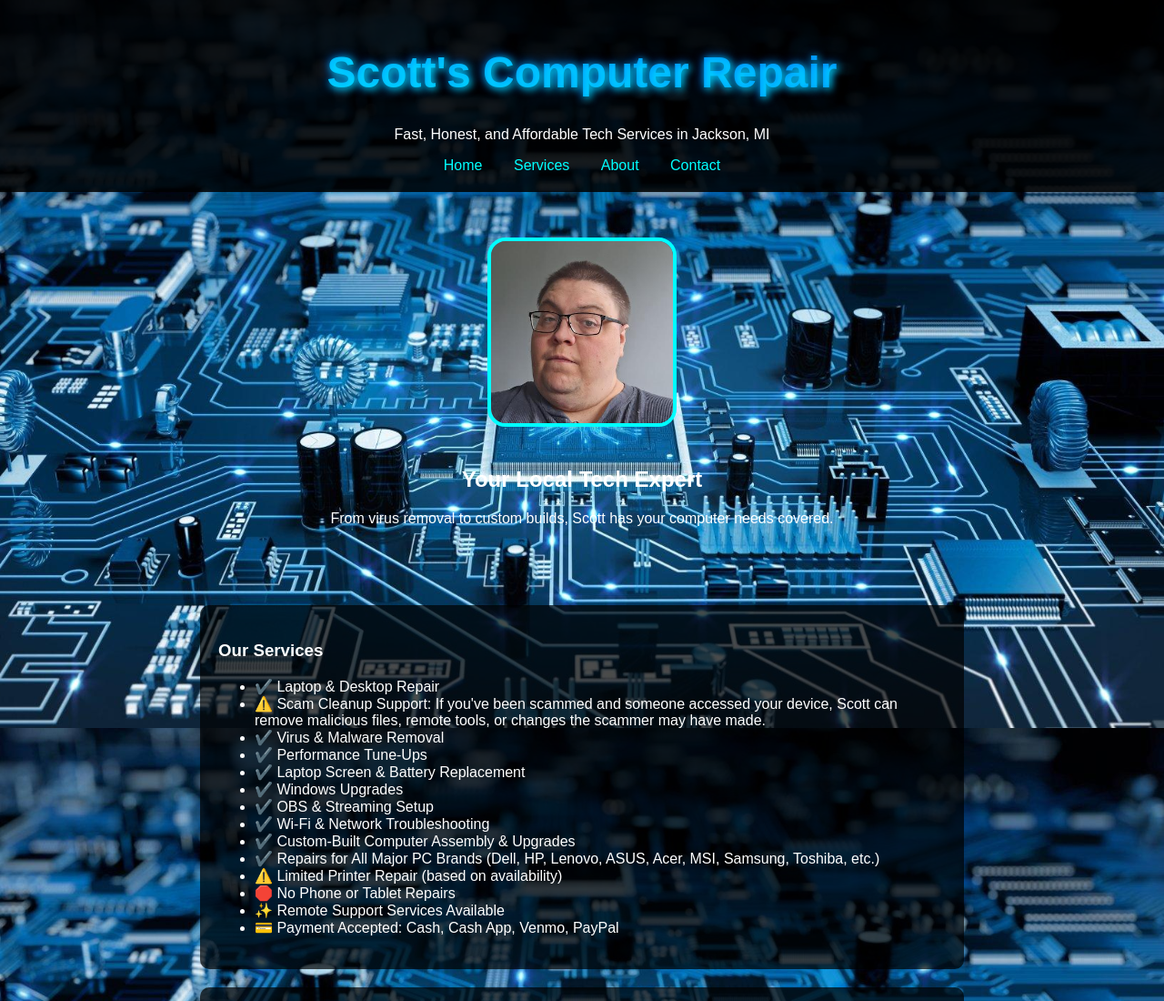
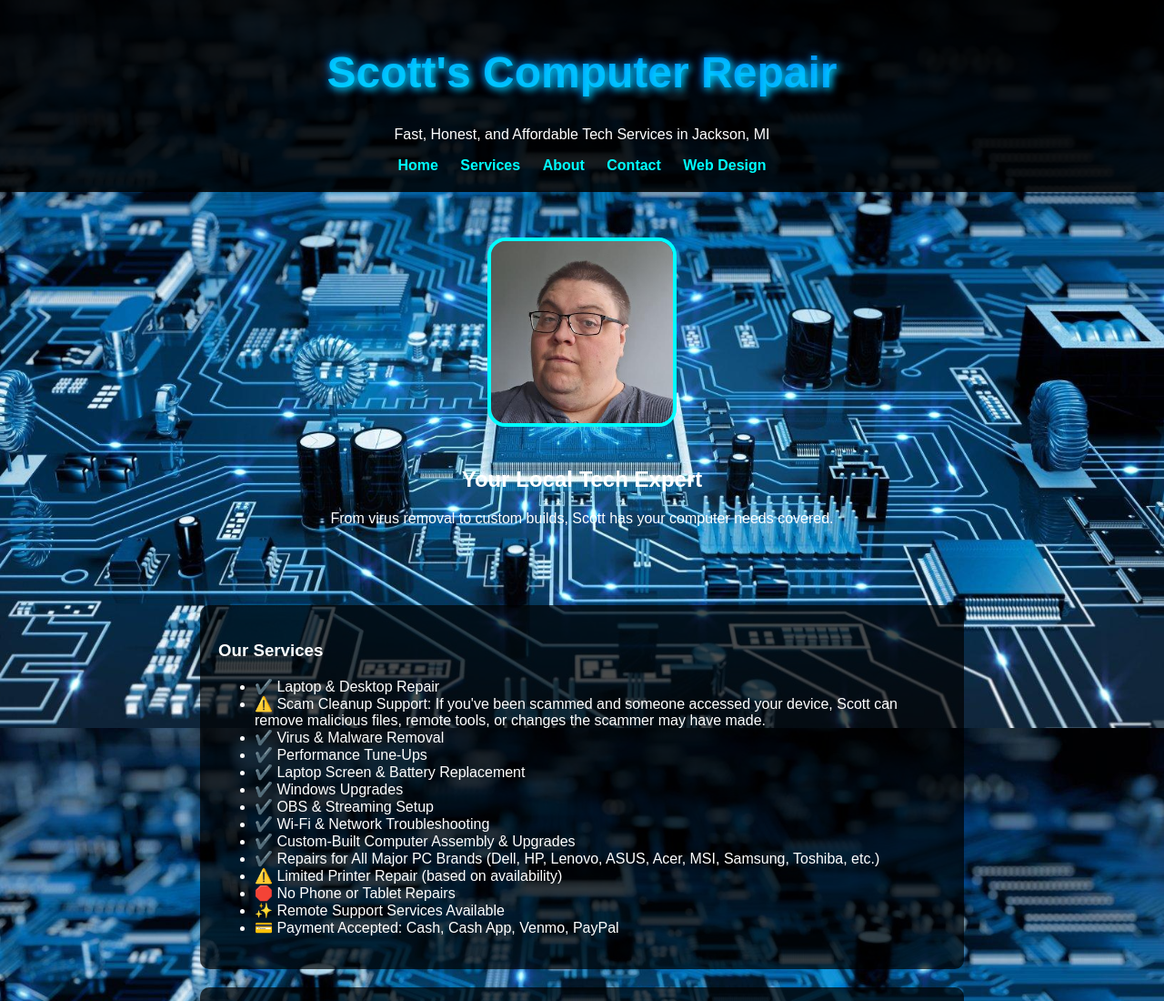
Before and after one commit to djice49202/scotts-computer-repair, a plain HTML site: page index.html in a window 1280 px wide. Shown: the top 1100 px of the page at 91% size. Drawn offline with Linux system fonts and the light colour scheme.

Commit message:
Add files via upload

```diff
--- a/index.html
+++ b/index.html
@@ -1,3 +1,4 @@
+
 <!DOCTYPE html>
 <html lang="en">
 <head>
@@ -18,13 +19,15 @@
   <header style="background: rgba(0, 0, 0, 0.85); padding: 20px; text-align: center;">
     <h1 style="font-size: 3em; background: linear-gradient(to right, #00ffff, #0066ff); -webkit-background-clip: text; color: transparent; text-shadow: 2px 2px 8px rgba(0,255,255,0.8), 0 0 12px #0066ff;">Scott's Computer Repair</h1>
     <p>Fast, Honest, and Affordable Tech Services in Jackson, MI</p>
-    <nav>
-      <a href="#" style="margin: 0 15px; color: #00ffff; text-decoration: none;">Home</a>
-      <a href="#services" style="margin: 0 15px; color: #00ffff; text-decoration: none;">Services</a>
-      <a href="#about" style="margin: 0 15px; color: #00ffff; text-decoration: none;">About</a>
-      <a href="#contact" style="margin: 0 15px; color: #00ffff; text-decoration: none;">Contact</a>
+    <nav style="text-align: center; margin-top: 15px;">
+      <a href="#" style="margin: 0 10px; color: #00ffff; text-decoration: none; font-weight: bold;">Home</a>
+      <a href="#services" style="margin: 0 10px; color: #00ffff; text-decoration: none; font-weight: bold;">Services</a>
+      <a href="#about" style="margin: 0 10px; color: #00ffff; text-decoration: none; font-weight: bold;">About</a>
+      <a href="#contact" style="margin: 0 10px; color: #00ffff; text-decoration: none; font-weight: bold;">Contact</a>
+      <a href="https://websitedesing.netlify.app/" target="_blank" style="margin: 0 10px; color: #00ffff; text-decoration: none; font-weight: bold;">Web Design</a>
     </nav>
   </header>
+
 
   <main>
     <section id="hero" style="display: flex; flex-direction: column; align-items: center; justify-content: center; text-align: center; padding: 50px 20px;">
```
